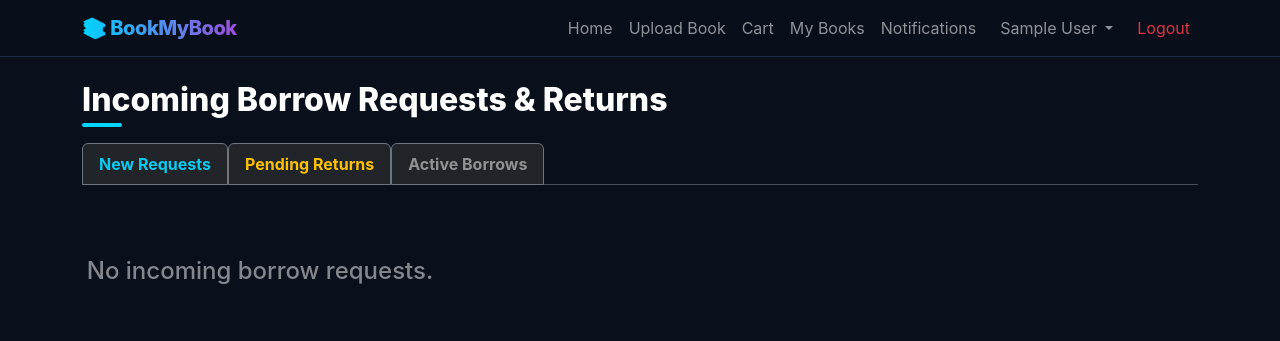
After one commit to ShauryaJadaun7/Book_My_Book, a Flask app: page /borrows/incoming in a window 1280 px wide. The commit adds this page. Shown: the top 341 px of the page. Run offline with Flask 3, Linux system fonts and the light colour scheme; the visitor is signed in with stand-in values (Sample User, id 1); data that the repository does not hold is empty; some libraries are stand-ins or nearby versions.

Commit message:
Modify barter and borrow functionality

```diff
--- a/app/borrows/routes.py
+++ b/app/borrows/routes.py
@@ -16,8 +16,16 @@ def request_borrow(book_id):
 @login_required
 def incoming():  # render all incoming at one page
     records = BorrowRecord.query.filter_by(owner_id=current_user.id, status='REQUESTED').all()
-    active = BorrowRecord.query.filter_by(owner_id=current_user.id, status='ACTIVE').all()
+    active = BorrowRecord.query.filter_by(owner_id=current_user.id).filter(BorrowRecord.status.in_(['ACTIVE', 'RETURN_PENDING_CONFIRMATION'])).all()
     return render_template('borrows/incoming.html', requested=records, active=active)
+
+@borrows.route('/my_borrows')
+@login_required
+def my_borrows():
+    # Shows books the current user has borrowed
+    active_borrows = BorrowRecord.query.filter_by(borrower_id=current_user.id).filter(BorrowRecord.status.in_(['ACTIVE', 'RETURN_PENDING_CONFIRMATION'])).all()
+    past_borrows = BorrowRecord.query.filter_by(borrower_id=current_user.id, status='RETURNED').all()
+    return render_template('borrows/my_borrows.html', active_borrows=active_borrows, past_borrows=past_borrows)
 
 @borrows.route('/respond/<int:record_id>/<action>', methods=['POST'])
 @login_required
@@ -38,17 +46,43 @@ def return_book(record_id):
         # Simulated payment completion for return.
         # In a real app, integrate Razorpay here like in payments/checkout.
         record = data['record']
-        record.status = 'RETURNED'
+        record.status = 'RETURN_PENDING_CONFIRMATION'
 
         from datetime import datetime, timezone
+        from ..models import Notification
+        from ..extensions import db
+
         record.returned_date = datetime.now(timezone.utc)
+
         book = Book.query.get(record.book_id)
-        if book:
-            book.is_available = True
+        db.session.add(Notification(
+            user_id=record.owner_id,
+            title="Book Return Pending Confirmation",
+            message=f"{current_user.full_name or 'The borrower'} has returned '{book.title if book else 'the book'}' and completed payment. Please check your incoming requests to confirm receipt.",
+            ref_type='BORROW',
+            ref_id=record.id,
+            actionable=False
+        ))
 
-        from ..extensions import db
         db.session.commit()
-        flash("Book returned and fees paid. Thank you!", "success")
+        flash("Payment successful! The return is now pending confirmation from the owner.", "success")
         return redirect(url_for('core.index'))
 
     return render_template('borrows/return.html', data=data)
+
+@borrows.route('/confirm_return/<int:record_id>', methods=['POST'])
+@login_required
+def confirm_return_route(record_id):
+    from .services import confirm_return as services_confirm_return
+    success, msg = services_confirm_return(record_id, current_user.id)
+
+    from ..models import Notification
+    notif = Notification.query.filter_by(ref_type='BORROW', ref_id=record_id, actionable=True, user_id=current_user.id).first()
+    if notif:
+        notif.is_read = True
+        notif.actionable = False
+        from ..extensions import db
+        db.session.commit()
+
+    flash(msg, 'success' if success else 'danger')
+    return redirect(url_for('borrows.incoming'))
--- a/app/models/__init__.py
+++ b/app/models/__init__.py
@@ -100,6 +100,11 @@ class BorrowRecord(db.Model):
 
     late_fee_accrued = db.Column(db.Float, default=0.0)
 
+    # Relationships
+    book = db.relationship('Book', backref='borrow_records')
+    borrower = db.relationship('User', foreign_keys=[borrower_id], backref='borrowed_records')
+    owner = db.relationship('User', foreign_keys=[owner_id])
+
 class Proposal(db.Model):
     __tablename__ = 'proposals'
     id = db.Column(db.Integer, primary_key=True)
--- a/app/templates/base.html
+++ b/app/templates/base.html
@@ -25,7 +25,7 @@
                     {% if current_user.is_authenticated %}
                     <li class="nav-item"><a class="nav-link" href="{{ url_for('books.index') }}">Home</a></li>
                     <li class="nav-item"><a class="nav-link" href="{{ url_for('books.upload') }}">Upload Book</a></li>
-                    <li class="nav-item"><a class="nav-link" href="{{ url_for('cart.view_cart') }}">🛒 Cart</a></li>
+                    <li class="nav-item"><a class="nav-link" href="{{ url_for('cart.view_cart') }}">Cart</a></li>
                     <li class="nav-item"><a class="nav-link" href="{{ url_for('books.my_books') }}">My Books</a></li>
                     {# Notifications link with unread badge #}
                     {% set unread_notifs = current_user.notifications | selectattr('is_read', 'equalto', False) | list |
@@ -49,8 +49,11 @@
                         </a>
                         <ul class="dropdown-menu dropdown-menu-end shadow">
                             <li><a class="dropdown-item" href="{{ url_for('auth.profile') }}">Profile</a></li>
-                            <li><a class="dropdown-item" href="{{ url_for('transactions.history') }}">Transactions</a>
-                            </li>
+                            <li><a class="dropdown-item" href="{{ url_for('transactions.history') }}">Purchase History</a></li>
+                            <li><hr class="dropdown-divider"></li>
+                            <li><a class="dropdown-item text-info" href="{{ url_for('borrows.my_borrows') }}">My Borrowed Books</a></li>
+                            <li><a class="dropdown-item text-warning" href="{{ url_for('borrows.incoming') }}">Incoming Requests & Returns</a></li>
+                            <li><hr class="dropdown-divider"></li>
                             {# Seller Pending UPI link #}
                             {% set pending_upi = current_user.sales | selectattr('status', 'equalto',
                             'AWAITING_SELLER_CONFIRMATION') | list | length %}
--- a/app/templates/books/index.html
+++ b/app/templates/books/index.html
@@ -19,7 +19,7 @@
             <!-- Cover image with hover actions -->
             <div class="book-cover-wrapper">
                 {% if book.cover_image %}
-                <img src="{{ url_for('static', filename='covers/' ~ book.cover_image) }}" class="book-cover"
+                <img src="{{ url_for('books.serve_cover', filename=book.cover_image) }}" class="book-cover"
                     alt="{{ book.title }}">
                 {% else %}
                 <div
@@ -103,6 +103,7 @@
                         aria-label="Close"></button>
                 </div>
                 <form action="{{ url_for('borrows.request_borrow', book_id=book.id) }}" method="POST">
+                    <input type="hidden" name="csrf_token" value="{{ csrf_token() }}">
                     <div class="modal-body">
                         <p class="text-white-50 small mb-4">
                             The owner charges <strong>₹{{ book.borrow_fee_per_day|round(2) }}/day</strong> for this
--- a/app/templates/books/my_books.html
+++ b/app/templates/books/my_books.html
@@ -18,7 +18,7 @@
 
             <div class="book-cover-wrapper">
                 {% if book.cover_image %}
-                <img src="{{ url_for('static', filename='covers/' ~ book.cover_image) }}" class="book-cover"
+                <img src="{{ url_for('books.serve_cover', filename=book.cover_image) }}" class="book-cover"
                     alt="{{ book.title }}">
                 {% else %}
                 <div
--- /dev/null
+++ b/app/templates/borrows/incoming.html
@@ -0,0 +1,147 @@
+{% extends "base.html" %}
+{% block content %}
+
+<h2 class="page-title text-white mb-4">Incoming Borrow Requests & Returns</h2>
+
+{% set active_returns = [] %}
+{% for record in active if record.status == 'RETURN_PENDING_CONFIRMATION' %}
+    {% set _ = active_returns.append(record) %}
+{% endfor %}
+
+{% set truly_active = [] %}
+{% for record in active if record.status == 'ACTIVE' %}
+    {% set _ = truly_active.append(record) %}
+{% endfor %}
+
+
+<ul class="nav nav-tabs mb-4" id="borrowTabs" role="tablist">
+  <li class="nav-item" role="presentation">
+    <button class="nav-link active bg-dark border-secondary text-info fw-bold" id="requests-tab" data-bs-toggle="tab" data-bs-target="#requests-tab-pane" type="button" role="tab" aria-controls="requests-tab-pane" aria-selected="true">
+        New Requests
+        {% if requested %}<span class="badge bg-danger ms-2">{{ requested|length }}</span>{% endif %}
+    </button>
+  </li>
+  <li class="nav-item" role="presentation">
+    <button class="nav-link bg-dark border-secondary text-warning fw-bold" id="returns-tab" data-bs-toggle="tab" data-bs-target="#returns-tab-pane" type="button" role="tab" aria-controls="returns-tab-pane" aria-selected="false">
+        Pending Returns
+        {% if active_returns %}<span class="badge bg-warning text-dark ms-2">{{ active_returns|length }}</span>{% endif %}
+    </button>
+  </li>
+  <li class="nav-item" role="presentation">
+    <button class="nav-link bg-dark border-secondary text-white-50 fw-bold" id="active-tab" data-bs-toggle="tab" data-bs-target="#active-tab-pane" type="button" role="tab" aria-controls="active-tab-pane" aria-selected="false">
+        Active Borrows
+        {% if truly_active %}<span class="badge bg-secondary ms-2">{{ truly_active|length }}</span>{% endif %}
+    </button>
+  </li>
+</ul>
+
+<div class="tab-content" id="borrowTabsContent">
+
+  <!-- NEW REQUESTS -->
+  <div class="tab-pane fade show active" id="requests-tab-pane" role="tabpanel" aria-labelledby="requests-tab" tabindex="0">
+    <div class="row row-cols-1 row-cols-md-2 row-cols-lg-3 g-4">
+        {% for req in requested %}
+        <div class="col">
+            <div class="card h-100 bg-dark border-secondary shadow-lg">
+                <div class="card-body">
+                    <h5 class="card-title text-white fw-bold">{{ req.book.title }}</h5>
+                    <p class="text-white-50 small mb-3">Requested by: {{ req.borrower.full_name or req.borrower.email }}</p>
+
+                    <ul class="list-group list-group-flush mb-3 rounded">
+                        <li class="list-group-item bg-transparent text-white-50 px-0 d-flex justify-content-between">
+                            <span>Requested For:</span>
+                            <span class="text-white fw-bold">{{ req.requested_days }} Days</span>
+                        </li>
+                    </ul>
+
+                    <div class="d-flex gap-2 mt-auto">
+                        <form action="{{ url_for('borrows.respond', record_id=req.id, action='approve') }}" method="POST" class="flex-grow-1 m-0">
+                            <input type="hidden" name="csrf_token" value="{{ csrf_token() }}">
+                            <button type="submit" class="btn btn-success w-100 rounded-pill shadow-sm">Accept</button>
+                        </form>
+                        <form action="{{ url_for('borrows.respond', record_id=req.id, action='reject') }}" method="POST" class="flex-grow-1 m-0">
+                            <input type="hidden" name="csrf_token" value="{{ csrf_token() }}">
+                            <button type="submit" class="btn btn-outline-danger w-100 rounded-pill shadow-sm">Reject</button>
+                        </form>
+                    </div>
+                </div>
+            </div>
+        </div>
+        {% else %}
+        <div class="col-12 text-center py-5">
+            <h4 class="text-white-50">No incoming borrow requests.</h4>
+        </div>
+        {% endfor %}
+    </div>
+  </div>
+
+  <!-- PENDING RETURNS -->
+  <div class="tab-pane fade" id="returns-tab-pane" role="tabpanel" aria-labelledby="returns-tab" tabindex="0">
+    <div class="row row-cols-1 row-cols-md-2 row-cols-lg-3 g-4">
+        {% for req in active_returns %}
+        <div class="col">
+            <div class="card h-100 bg-dark border-warning shadow-lg" style="box-shadow: 0 0 15px rgba(255, 193, 7, 0.2) !important;">
+                <div class="card-body">
+                    <div class="d-flex justify-content-between align-items-start mb-2">
+                        <h5 class="card-title text-warning fw-bold mb-0">{{ req.book.title }}</h5>
+                        <i class="bi bi-clock-history text-warning"></i>
+                    </div>
+                    <p class="text-white-50 small mb-3">Borrowed by: {{ req.borrower.full_name or req.borrower.email }}</p>
+
+                    <div class="alert alert-warning py-2 small mb-3 border-0 bg-warning bg-opacity-10 text-warning">
+                        Borrower has marked this book as returned and claims payment is complete.
+                    </div>
+
+                    <form action="{{ url_for('borrows.confirm_return_route', record_id=req.id) }}" method="POST" class="mt-auto">
+                        <input type="hidden" name="csrf_token" value="{{ csrf_token() }}">
+                        <button type="submit" class="btn btn-warning w-100 rounded-pill shadow-sm fw-bold border-0 text-dark">
+                            Confirm Receipt & Re-list
+                        </button>
+                    </form>
+                </div>
+            </div>
+        </div>
+        {% else %}
+        <div class="col-12 text-center py-5">
+            <h4 class="text-white-50">No returns pending your confirmation.</h4>
+        </div>
+        {% endfor %}
+    </div>
+  </div>
+
+  <!-- ACTIVE BORROWS -->
+  <div class="tab-pane fade" id="active-tab-pane" role="tabpanel" aria-labelledby="active-tab" tabindex="0">
+    <div class="row row-cols-1 row-cols-md-2 row-cols-lg-3 g-4">
+        {% for req in truly_active %}
+        <div class="col">
+            <div class="card h-100 bg-dark border-secondary shadow-lg">
+                <div class="card-body">
+                    <h5 class="card-title text-white fw-bold">{{ req.book.title }}</h5>
+                    <p class="text-white-50 small mb-2">Borrowed by: {{ req.borrower.full_name or req.borrower.email }}</p>
+
+                    <div class="small mt-3 pt-3 border-top border-secondary text-white-50">
+                        <div class="d-flex justify-content-between mb-1">
+                            <span>Started:</span>
+                            <span class="text-white">{{ req.start_date.strftime('%b %d, %Y') if req.start_date else 'N/A' }}</span>
+                        </div>
+                        <div class="d-flex justify-content-between">
+                            <span>Due Date:</span>
+                            <span class="text-info">{{ req.due_date.strftime('%b %d, %Y') if req.due_date else 'N/A' }}</span>
+                        </div>
+                    </div>
+                </div>
+                <div class="card-footer bg-transparent border-0 pb-3">
+                    <div class="small text-center text-muted">Awaiting return...</div>
+                </div>
+            </div>
+        </div>
+        {% else %}
+        <div class="col-12 text-center py-5">
+            <h4 class="text-white-50">No books are currently borrowed.</h4>
+        </div>
+        {% endfor %}
+    </div>
+  </div>
+
+</div>
+{% endblock %}
--- a/app/templates/cart/index.html
+++ b/app/templates/cart/index.html
@@ -17,7 +17,7 @@
                     class="list-group-item d-flex justify-content-between align-items-center p-4 bg-dark text-white border-secondary">
                     <div class="d-flex align-items-center">
                         {% if item.book.cover_image %}
-                        <img src="{{ url_for('static', filename='covers/' ~ item.book.cover_image) }}" alt="Cover"
+                        <img src="{{ url_for('books.serve_cover', filename=item.book.cover_image) }}" alt="Cover"
                             class="rounded me-3" style="width: 50px; height: 75px; object-fit: cover;">
                         {% else %}
                         <div class="bg-secondary rounded me-3 d-flex align-items-center justify-content-center"
--- a/tasks/celery_app.py
+++ b/tasks/celery_app.py
@@ -9,7 +9,7 @@ def make_celery(app_name=__name__):
         app_name,
         backend=result_backend,
         broker=broker_url,
-        include=['tasks.borrow_tasks', 'tasks.notification_tasks']
+        include=['tasks.borrow_tasks', 'tasks.notification_tasks', 'tasks.image_tasks']
     )
 
 celery = make_celery()
```
Also changed, not shown: app/books/routes.py (+31 -1 lines), app/books/services.py (+26 -4 lines), app/borrows/services.py (+49 -5 lines), app/proposals/routes.py (+24 -0 lines), app/templates/books/detail.html (+51 -12 lines), app/templates/borrows/my_borrows.html (added, +104 -0 lines), app/templates/borrows/return.html (added, +64 -0 lines), tasks/image_tasks.py (added, +33 -0 lines), app/static/covers/0a1cbd92db09c209.jpg (added), app/static/covers/885033ef1aabe1c6.jpeg (added), app/static/covers/e1e28f125387eee7.jpg (added).
